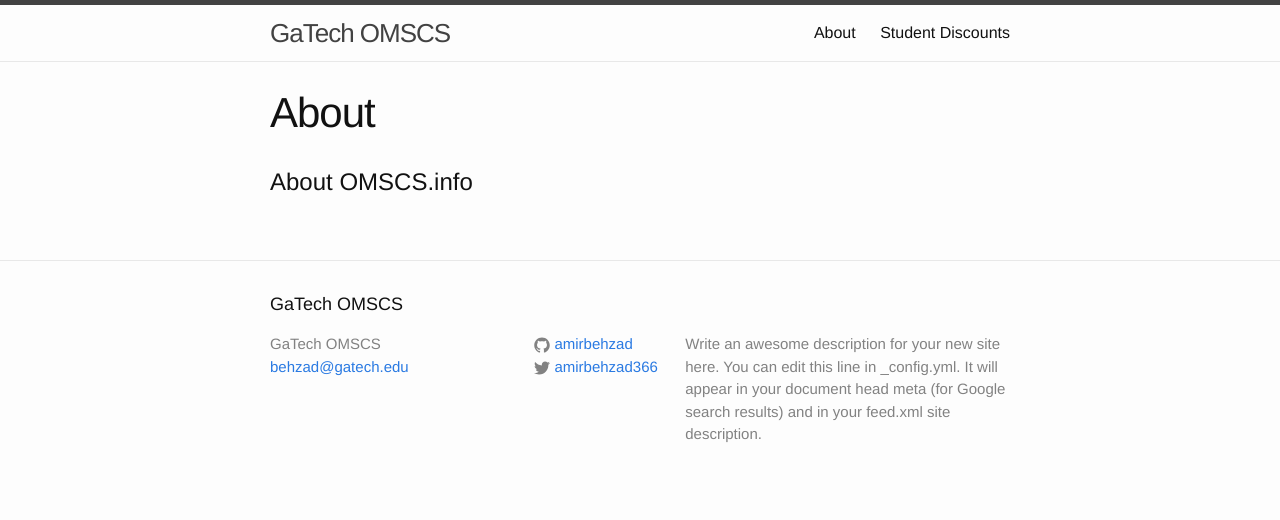
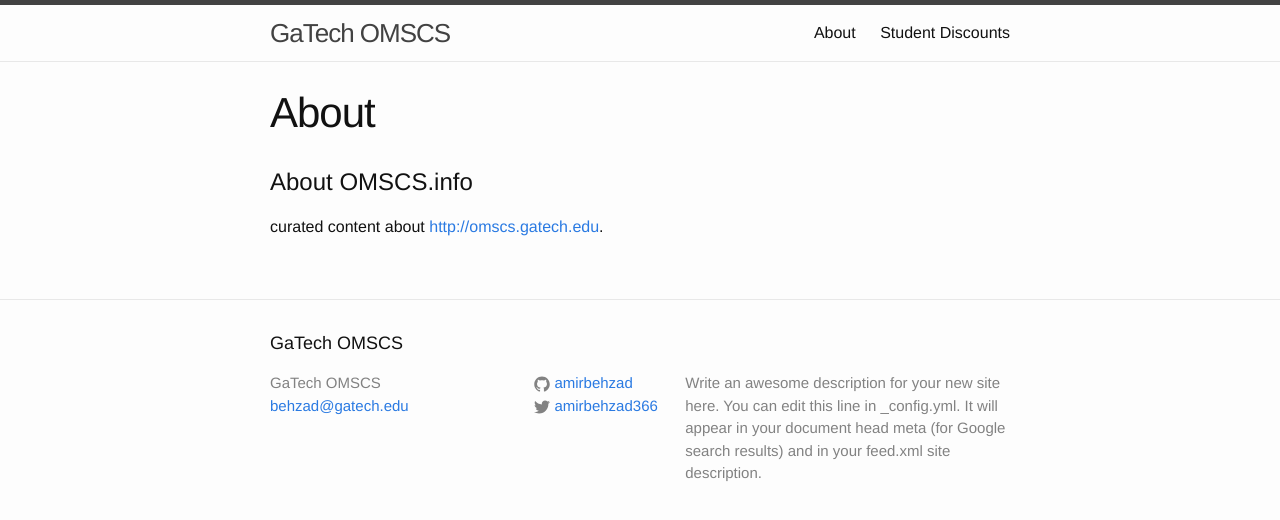
Before and after one commit to amirbehzad/omscs.info, a Jekyll site: the page built from about.md, in a window 1280 px wide. Shown: the top 520 px of the page. Built offline with Jekyll 4.4.1, drawn with Linux system fonts in a browser that asks for light colours.

Commit message:
Updated about

```diff
--- a/about.md
+++ b/about.md
@@ -5,3 +5,5 @@ permalink: /about
 ---
 
 # About OMSCS.info
+
+curated content about [http://omscs.gatech.edu](GaTech's OMSCS program).
```
